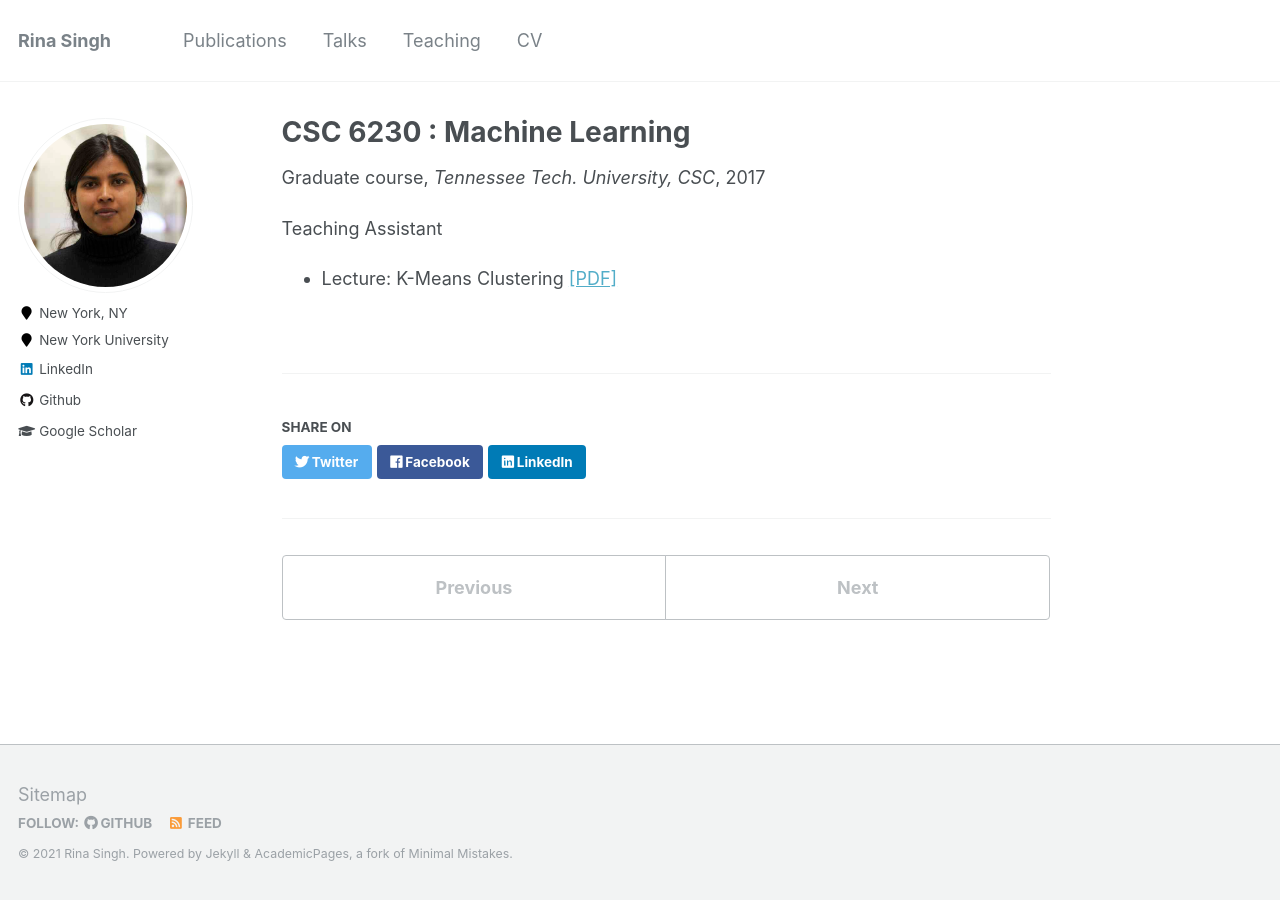
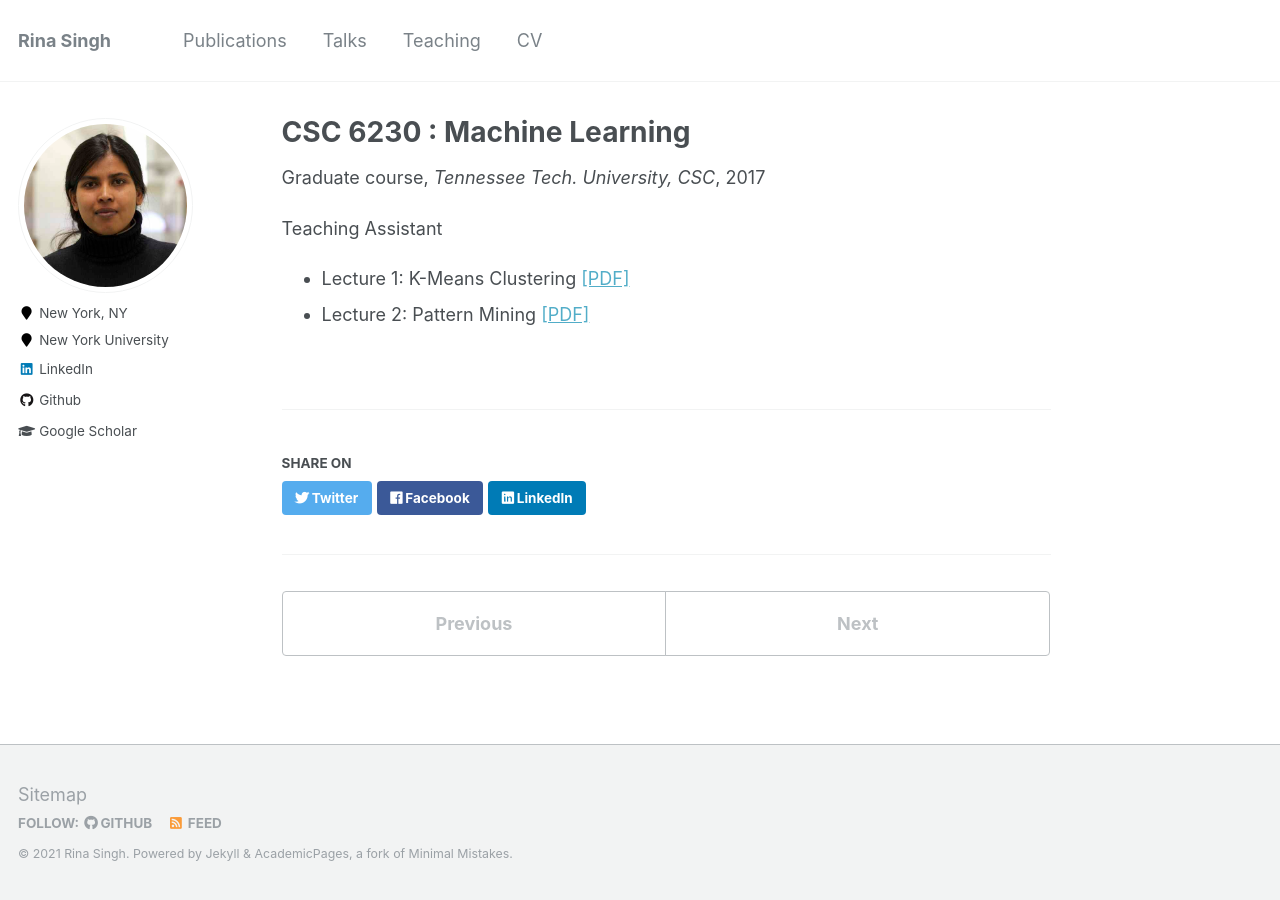
Before and after one commit to rsingh43/rsingh43.github.io, a Jekyll site: the page built from _teaching/2017-Spring-ML.md, in a window 1280 px wide. Built offline with Jekyll 4.4.1, drawn with Linux system fonts in a browser that asks for light colours.

Commit message:
Update 2017-Spring-ML.md

```diff
--- a/_teaching/2017-Spring-ML.md
+++ b/_teaching/2017-Spring-ML.md
@@ -8,4 +8,5 @@ date: 2017-09-01
 location: "Cookeville, USA"
 ---
 Teaching Assistant
-* Lecture: K-Means Clustering [[PDF]](https://github.com/rsingh43/rsingh43.github.io/blob/master/files/K-Means%20Clustering.pdf)
+* Lecture 1: K-Means Clustering [[PDF]](https://github.com/rsingh43/rsingh43.github.io/blob/master/files/K-Means%20Clustering.pdf)
+* Lecture 2: Pattern Mining [[PDF]](https://github.com/rsingh43/rsingh43.github.io/blob/master/files/K-Means%20Clustering.pdf)
```
